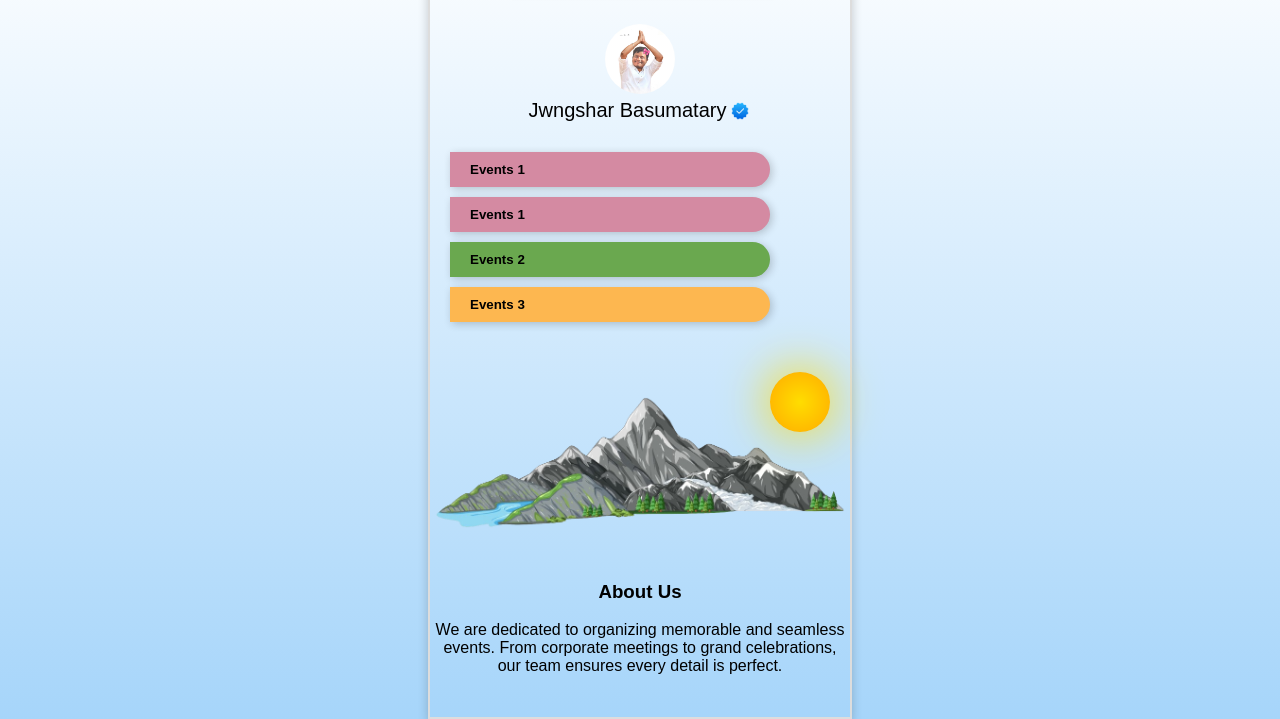
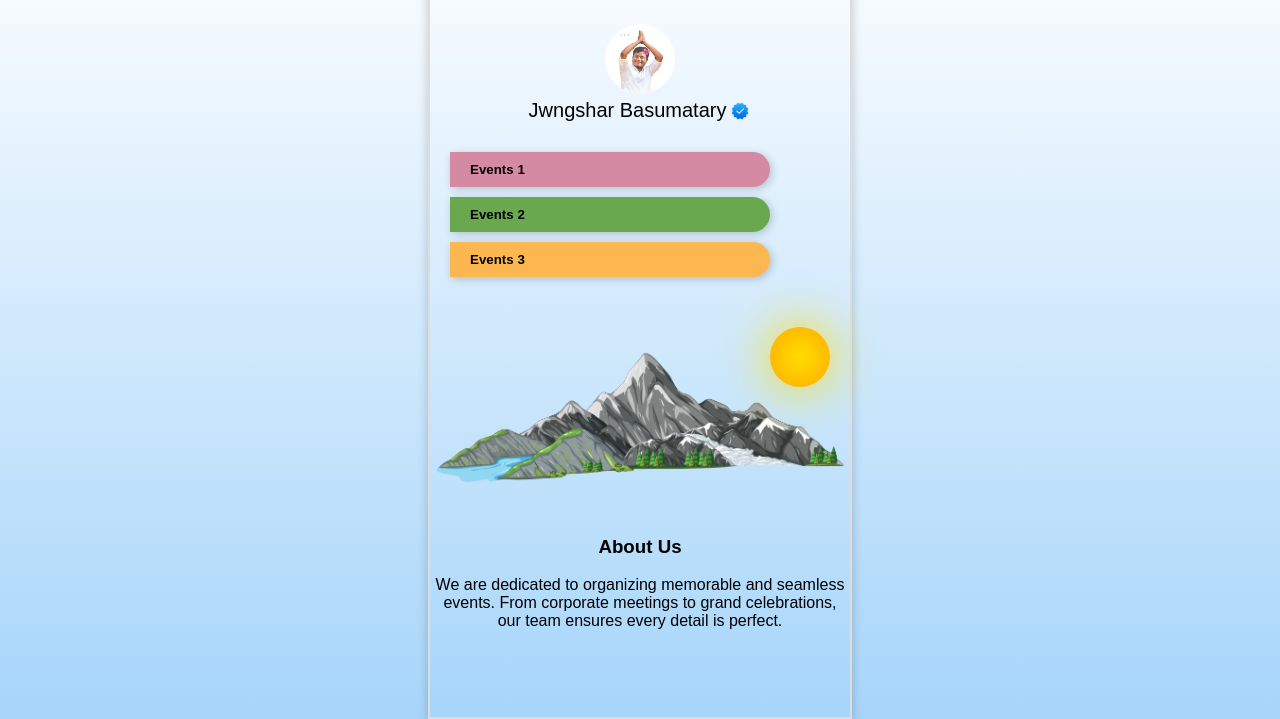
Before and after one commit to Sansuma1999/Events, a plain HTML site: page index.html in a window 1280 px wide. Shown: the part 85-804 px from the top of the page. Drawn offline with Linux system fonts and the light colour scheme.

Commit message:
Update index.html

```diff
--- a/index.html
+++ b/index.html
@@ -123,7 +123,6 @@
                 window.location.href = 'event1.html';
             });
         </script>
-        <button class="event-btn event1">Events 1</button>
         <button class="event-btn event2">Events 2</button>
         <button class="event-btn event3">Events 3</button>
     </div>
```
